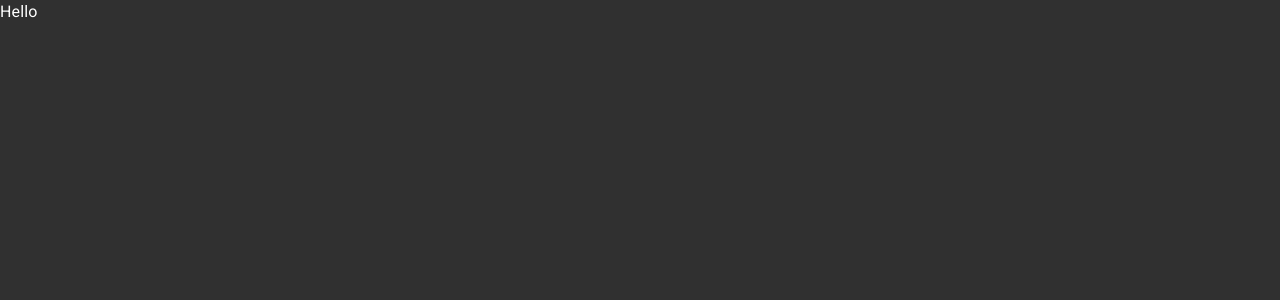
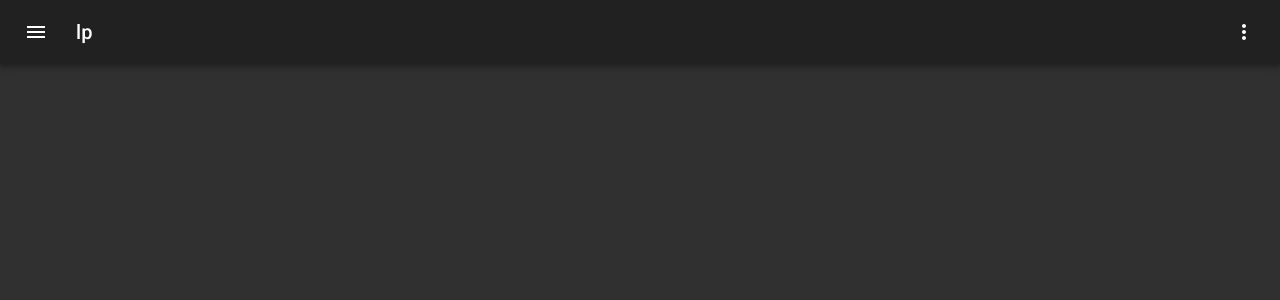
Before and after one commit to Stassi/homepage, a Next.js app: page / in a window 1280 px wide. Shown: the top 300 px of the page. Built offline with nearby package versions, Linux system fonts and the light colour scheme.

Commit message:
implement AppBar

```diff
--- a/components/Layout.js
+++ b/components/Layout.js
@@ -1,10 +1,6 @@
 import React from 'react'
-import Typography from '@material-ui/core/Typography'
+import AppBar from './AppBar'
 
-const Layout = () => (
-  <Typography>
-    Hello
-  </Typography>
-)
+const Layout = ({ titleText }) => <AppBar {...{ titleText }} />
 
 export default Layout
```
